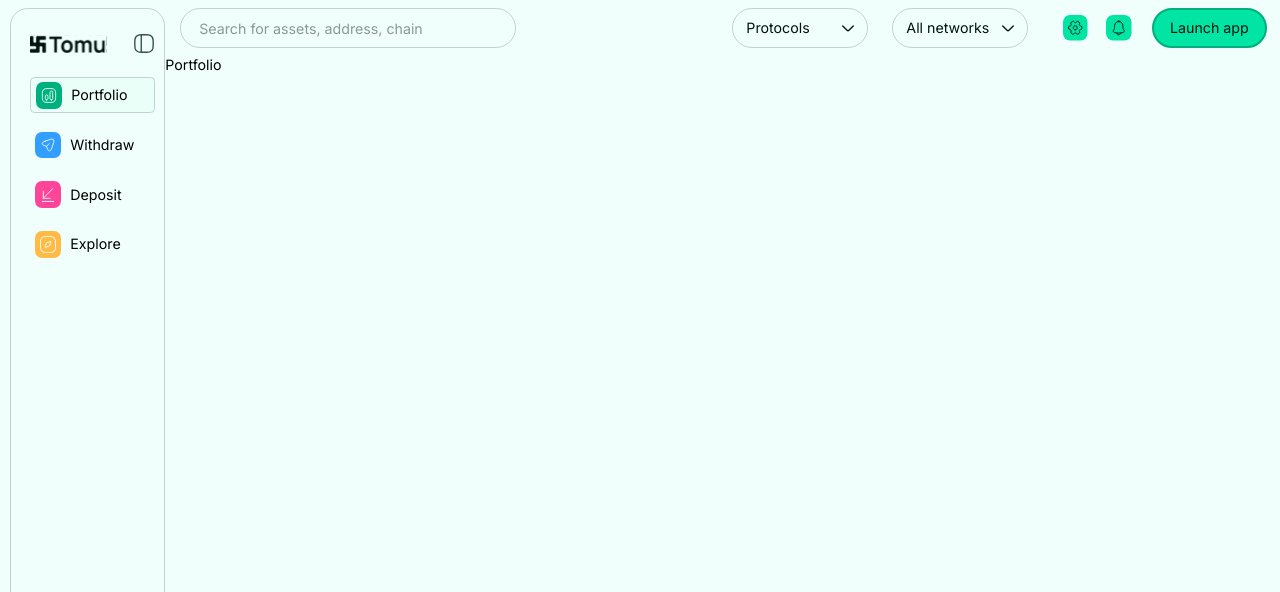
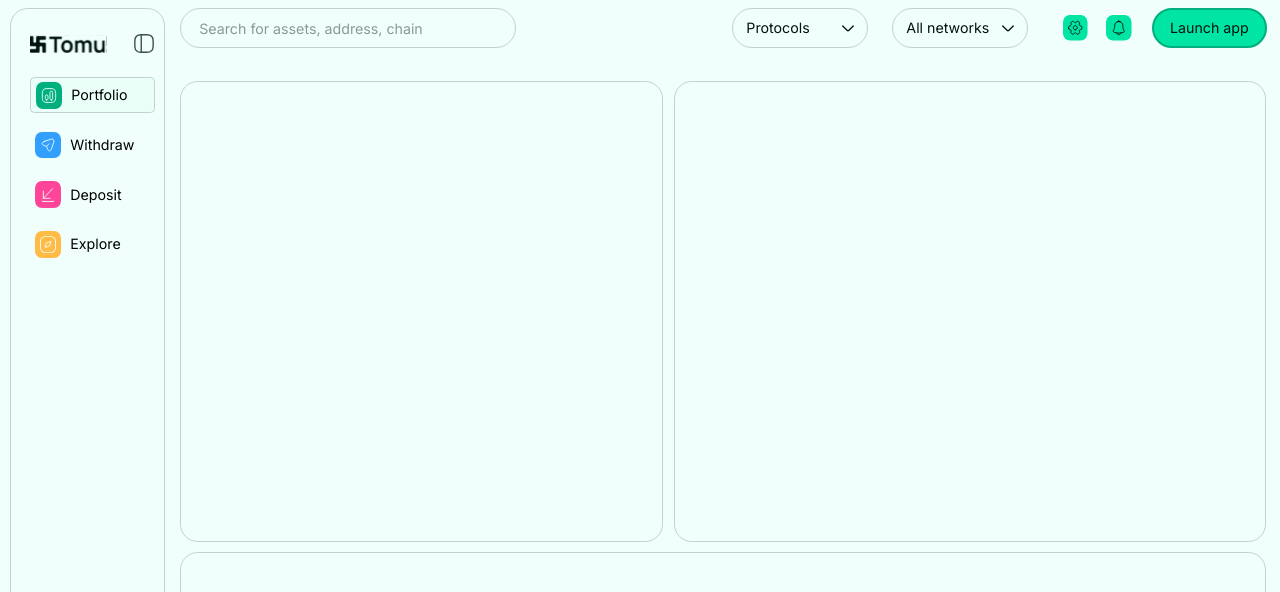
Before and after one commit to Tomu-Finance/tomu-frontend, a Next.js app: page / in a window 1280 px wide. Shown: the top 592 px of the page. Built offline with nearby package versions, Linux system fonts and the light colour scheme.

Commit message:
Build portfolio ui barebones

```diff
--- a/src/app/page.tsx
+++ b/src/app/page.tsx
@@ -1,7 +1,16 @@
 import React from 'react';
+import '../styles/pages/Portfolio.scss';
 
 const HomePage = () => {
-  return <div>Portfolio</div>;
+  return (
+    <div className="portfolio">
+      <div className="portfolio__top">
+        <div className="portfolio__top__left"></div>
+        <div className="portfolio__top__right"></div>
+      </div>
+      <div className="portfolio__bottom"></div>
+    </div>
+  );
 };
 
 export default HomePage;
--- /dev/null
+++ b/src/styles/pages/Portfolio.scss
@@ -0,0 +1,39 @@
+@use '../../styles/main.scss' as *;
+
+.portfolio {
+  padding-top: toRem(28);
+  padding-left: toRem(16);
+  padding-right: toRem(16);
+  padding-bottom: toRem(9);
+  @include flex_col(toRem(11));
+
+  &__top {
+    display: flex;
+    align-items: center;
+    justify-content: space-between;
+
+    &__left {
+      min-width: 44.52%;
+      min-height: toRem(519);
+      border-radius: toRem(20);
+      background-color: transparent;
+      border: toRem(0.8) solid $greenish-border;
+    }
+
+    &__right {
+      min-width: 54.52%;
+      min-height: toRem(519);
+      border-radius: toRem(20);
+      background-color: transparent;
+      border: toRem(0.8) solid $greenish-border;
+    }
+  }
+
+  &__bottom {
+    min-width: 100%;
+    min-height: toRem(519);
+    border-radius: toRem(20);
+    background-color: transparent;
+    border: toRem(0.8) solid $greenish-border;
+  }
+}
```
